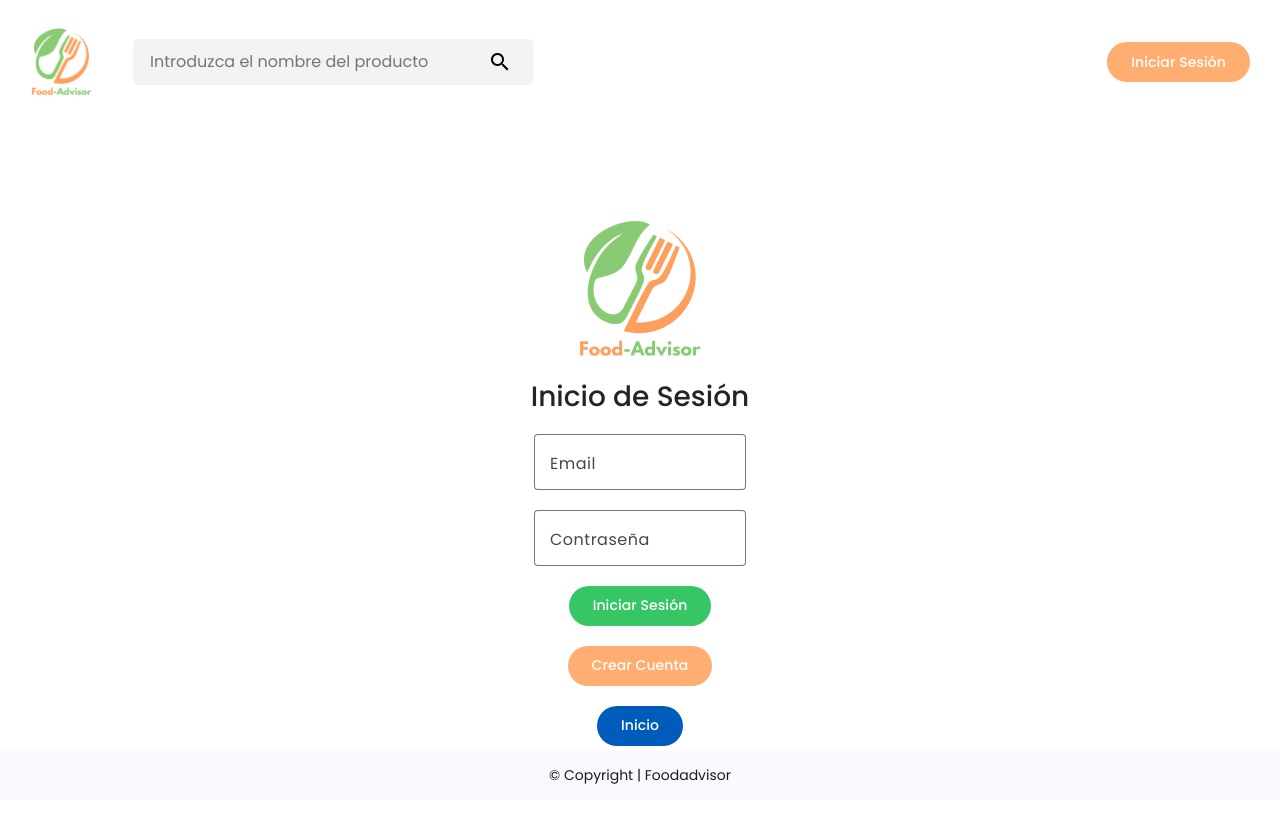
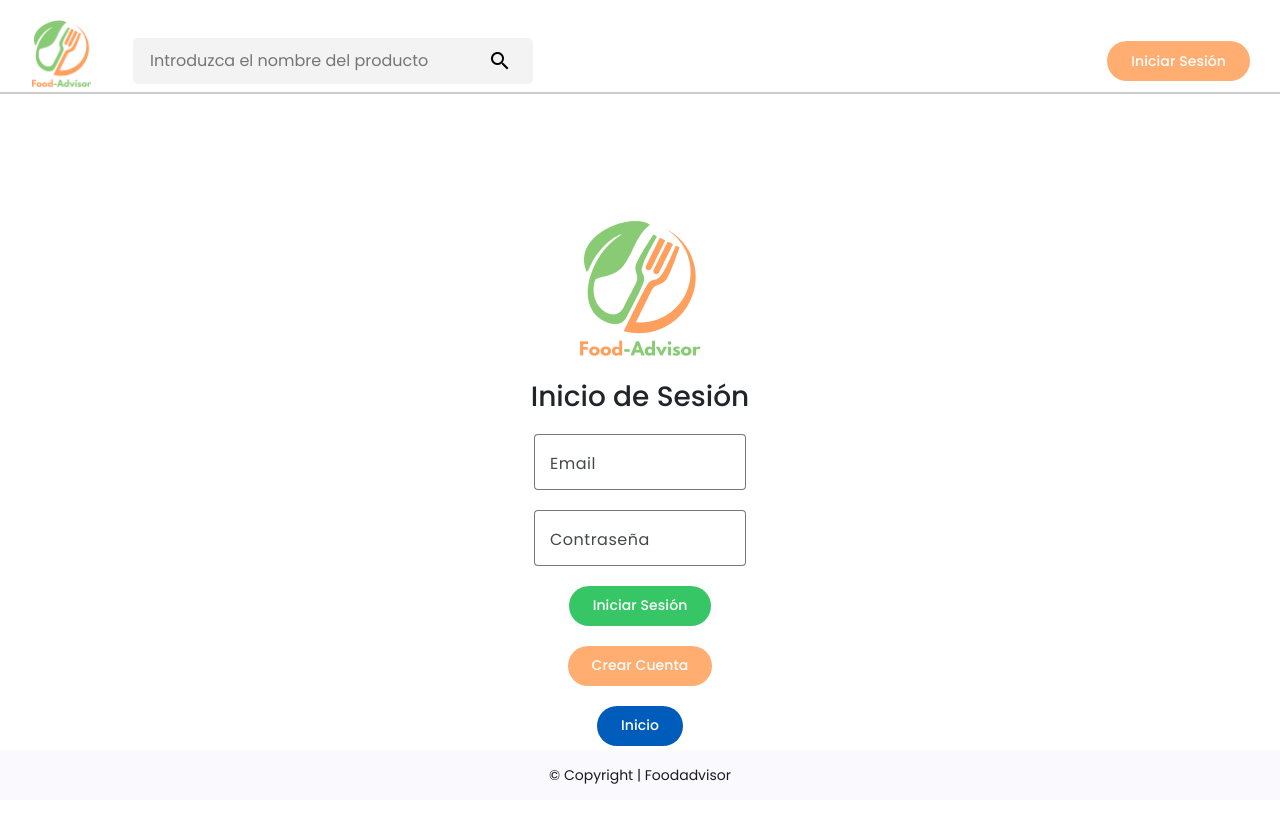
Before and after one commit to Proyecto-de-Computacion-I-y-II/Front, an Angular app in the folder FoodAdvisorF/: page /login in a window 1280 px wide. Shown: the top 822 px of the page. Built offline with nearby package versions, Linux system fonts and the light colour scheme.

Commit message:
Cambio estetico header

```diff
--- a/FoodAdvisorF/src/app/app.component.css
+++ b/FoodAdvisorF/src/app/app.component.css
@@ -8,6 +8,7 @@
   font-size: 16px;
   margin-top: 30px;
   margin-bottom: 20px;
+  border-bottom: 2px solid #ccc;
 }
 
 .toolbar-left {
@@ -19,6 +20,7 @@
 .logo {
   height: 70px;
   cursor: pointer;
+  margin-bottom: 15px;
 }
 
 .search-container {
--- a/FoodAdvisorF/src/app/core/home/home.component.html
+++ b/FoodAdvisorF/src/app/core/home/home.component.html
@@ -179,7 +179,7 @@
   </div>
 
 <div class="menu-title-2">
-  <span class="title-text">Productos Mas Vendidos</span>
+  <span class="title-text">Productos</span>
 </div>
 
 <div class="product-grid">
```
